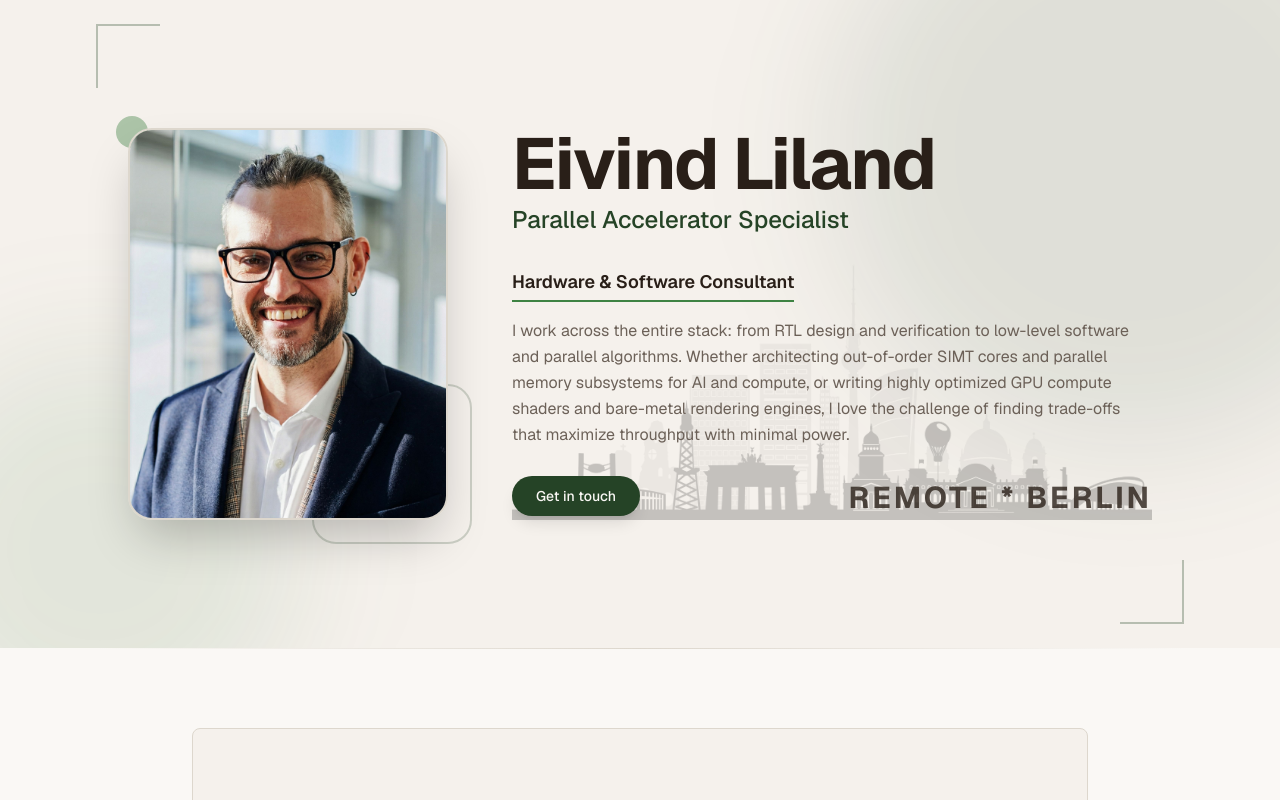
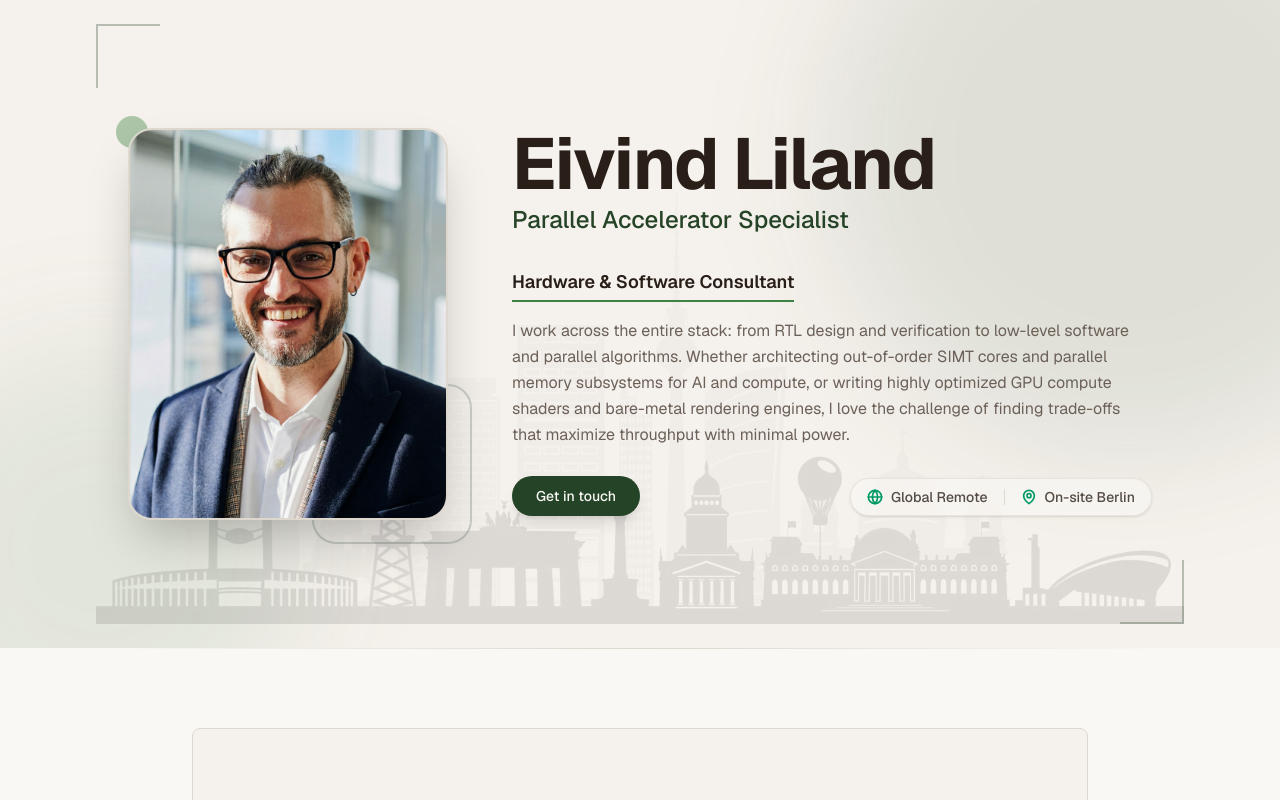
Before and after one commit to spookysys/liland.dev, a Next.js app: page / in a window 1280 px wide. Shown: the top 800 px of the page. Built offline with nearby package versions, Linux system fonts and the light colour scheme.

Commit message:
feat: update Hero component with new background image and availability status pill

```diff
--- a/components/hero.tsx
+++ b/components/hero.tsx
@@ -12,6 +12,15 @@ export function Hero() {
       {/* Decorative corner accents */}
       <div className="absolute left-6 top-6 h-16 w-16 border-l-2 border-t-2 border-primary/30 md:left-12 lg:left-24" />
       <div className="absolute bottom-6 right-6 h-16 w-16 border-b-2 border-r-2 border-primary/30 md:right-12 lg:right-24" />
+
+      {/* Background Skyline Image (fitted within outer frames) */}
+      <div className="absolute top-6 bottom-6 left-6 right-6 md:left-12 md:right-12 lg:left-24 lg:right-24 -z-10 pointer-events-none select-none mix-blend-multiply dark:mix-blend-screen opacity-10">
+        <img
+          src="/uploaded/berlin_skyline.jpg"
+          alt="Berlin Skyline"
+          className="w-full h-full object-contain object-bottom dark:invert"
+        />
+      </div>
 
       <div className="px-6 py-20 md:px-12 lg:px-24 lg:py-32">
         <div className="mx-auto max-w-5xl">
@@ -32,15 +41,6 @@ export function Hero() {
 
             {/* Content */}
             <div className="relative flex flex-1 flex-col justify-between text-center lg:text-left">
-
-              {/* Background Skyline Image */}
-              <div className="absolute bottom-0 right-0 w-full max-w-2xl pointer-events-none select-none mix-blend-multiply dark:mix-blend-screen">
-                <img
-                  src="/uploaded/berlin_skyline.jpg"
-                  alt="Berlin Skyline"
-                  className="w-full h-auto object-contain object-bottom opacity-20 dark:invert"
-                />
-              </div>
 
               <div className="relative z-10">
                 <h1 className="text-balance text-5xl font-bold tracking-tight md:text-6xl lg:text-7xl">
@@ -68,11 +68,23 @@ export function Hero() {
                   </Button>
                 </div>
 
-                {/* Prominent Location Text */}
-                <div className="flex flex-col items-end select-none pointer-events-none pb-1 relative z-20">
-                  <p className="text-xl font-bold uppercase tracking-widest text-foreground/80 md:text-2xl lg:text-3xl mix-blend-multiply dark:mix-blend-screen dark:text-foreground">
-                    Remote * Berlin
-                  </p>
+                {/* Availability Status Pill */}
+                <div className="pb-1 relative z-20 select-none pointer-events-none">
+                  <div className="inline-flex items-center gap-4 rounded-full border border-border/60 bg-background/60 px-4 py-2 text-sm text-foreground/80 shadow-sm backdrop-blur-md">
+                    <div className="flex items-center gap-2">
+                      <svg xmlns="http://www.w3.org/2000/svg" width="16" height="16" viewBox="0 0 24 24" fill="none" stroke="currentColor" strokeWidth="2.5" strokeLinecap="round" strokeLinejoin="round" className="text-emerald-600 dark:text-emerald-500">
+                        <circle cx="12" cy="12" r="10"/><path d="M12 2a14.5 14.5 0 0 0 0 20 14.5 14.5 0 0 0 0-20"/><path d="M2 12h20"/>
+                      </svg>
+                      <span className="font-medium">Global Remote</span>
+                    </div>
+                    <div className="h-4 w-px bg-border"></div>
+                    <div className="flex items-center gap-2">
+                      <svg xmlns="http://www.w3.org/2000/svg" width="16" height="16" viewBox="0 0 24 24" fill="none" stroke="currentColor" strokeWidth="2.5" strokeLinecap="round" strokeLinejoin="round" className="text-emerald-600 dark:text-emerald-500">
+                        <path d="M20 10c0 6-8 12-8 12s-8-6-8-12a8 8 0 0 1 16 0Z"/><circle cx="12" cy="10" r="3"/>
+                      </svg>
+                      <span className="font-medium">On-site Berlin</span>
+                    </div>
+                  </div>
                 </div>
               </div>
             </div>
```
